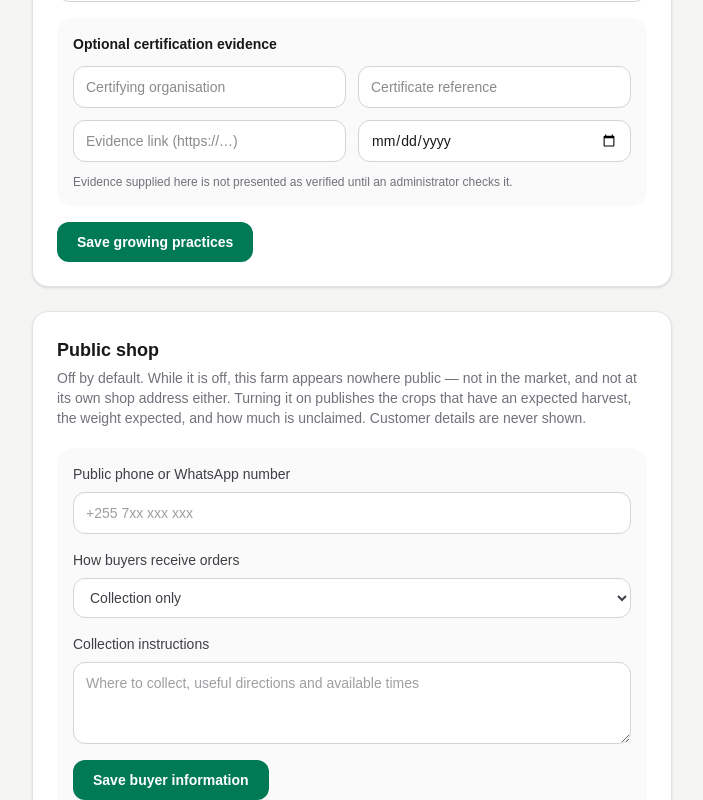
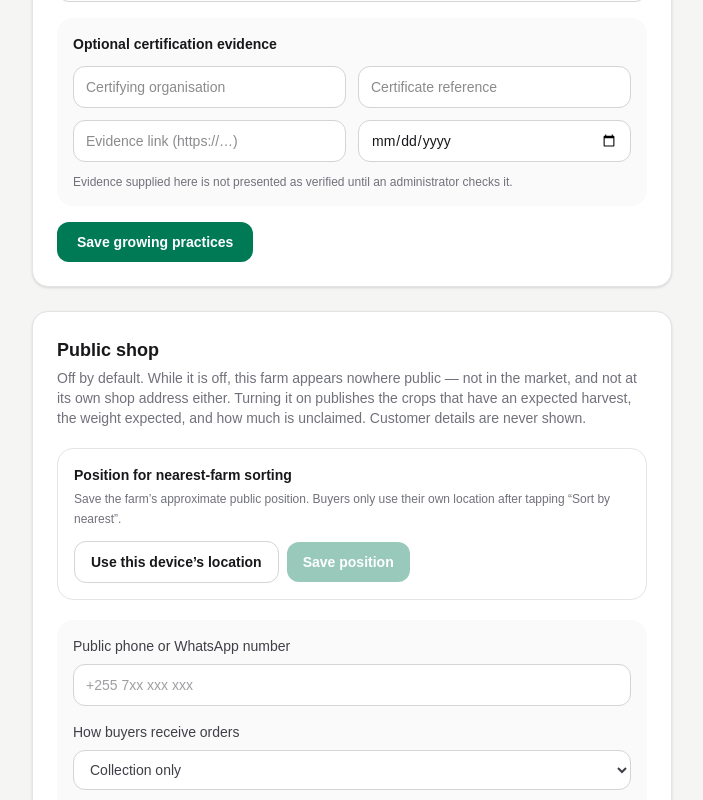
Before and after one commit to Oshioma/farm, a Next.js app: page /farm/settings in a window 1280 px wide. Shown: the part 417-1217 px from the top of the page, without its empty margins (288-991 px from the left). Built offline with nearby package versions, Linux system fonts and the light colour scheme; no server answers.

Commit message:
Let farmers save market position

```diff
--- a/app/farm/settings/page.tsx
+++ b/app/farm/settings/page.tsx
@@ -36,6 +36,8 @@ export default function SettingsPage() {
   const [savingListing, setSavingListing] = useState(false);
   const [savingFulfilment, setSavingFulfilment] = useState(false);
   const [savingPractice, setSavingPractice] = useState(false);
+  const [savingCoordinates, setSavingCoordinates] = useState(false);
+  const [coordinates, setCoordinates] = useState<{ latitude: number | null; longitude: number | null }>({ latitude: null, longitude: null });
   const [practice, setPractice] = useState({
     growingPractice: "unspecified",
     practiceNotes: "",
@@ -213,6 +215,7 @@ export default function SettingsPage() {
         setListingAvailable(data.available !== false);
         setListingSlug(data.slug ?? null);
         setHeroUrl(data.heroUrl ?? null);
+        setCoordinates({ latitude: data.latitude ?? null, longitude: data.longitude ?? null });
         setPractice({
           growingPractice: data.growingPractice ?? "unspecified",
           practiceNotes: data.practiceNotes ?? "",
@@ -311,6 +314,26 @@ export default function SettingsPage() {
     } finally {
       setUploading(null);
     }
+  }
+
+  function captureCoordinates() {
+    if (!navigator.geolocation) { setError("Location is not available on this device."); return; }
+    navigator.geolocation.getCurrentPosition(
+      ({ coords }) => setCoordinates({ latitude: coords.latitude, longitude: coords.longitude }),
+      () => setError("Allow location access to save the farm position.")
+    );
+  }
+
+  async function saveCoordinates() {
+    if (!activeFarmId || coordinates.latitude == null || coordinates.longitude == null) return;
+    setSavingCoordinates(true); setError(""); setSuccess("");
+    try {
+      const res = await fetch("/api/farm/market-listing", { method: "POST", headers: { "Content-Type": "application/json" }, body: JSON.stringify({ farmId: activeFarmId, ...coordinates }) });
+      const data = await res.json();
+      if (!res.ok) throw new Error(data.error || "Could not save location");
+      setSuccess("Farm position saved for nearest-farm sorting.");
+    } catch (err) { setError(err instanceof Error ? err.message : "Could not save location"); }
+    finally { setSavingCoordinates(false); }
   }
 
   async function savePractice() {
@@ -454,6 +477,16 @@ export default function SettingsPage() {
           shop address either. Turning it on publishes the crops that have an expected harvest, the weight expected,
           and how much is unclaimed. Customer details are never shown.
         </p>
+
+        <div className="mt-5 rounded-2xl border border-zinc-200 p-4">
+          <h3 className="text-sm font-semibold">Position for nearest-farm sorting</h3>
+          <p className="mt-1 text-xs leading-5 text-zinc-500">Save the farm’s approximate public position. Buyers only use their own location after tapping “Sort by nearest”.</p>
+          <div className="mt-3 flex flex-wrap items-center gap-2">
+            <button type="button" onClick={captureCoordinates} className="rounded-xl border border-zinc-300 px-4 py-2.5 text-sm font-semibold">Use this device’s location</button>
+            <button type="button" onClick={saveCoordinates} disabled={savingCoordinates || coordinates.latitude == null} className="rounded-xl bg-emerald-700 px-4 py-2.5 text-sm font-semibold text-white disabled:opacity-40">{savingCoordinates ? "Saving…" : "Save position"}</button>
+            {coordinates.latitude != null && <span className="text-xs text-zinc-500">{coordinates.latitude.toFixed(4)}, {coordinates.longitude?.toFixed(4)}</span>}
+          </div>
+        </div>
 
         <div className="mt-5 grid gap-4 rounded-2xl bg-zinc-50 p-4">
           <label className="text-sm font-medium text-zinc-700">
```
